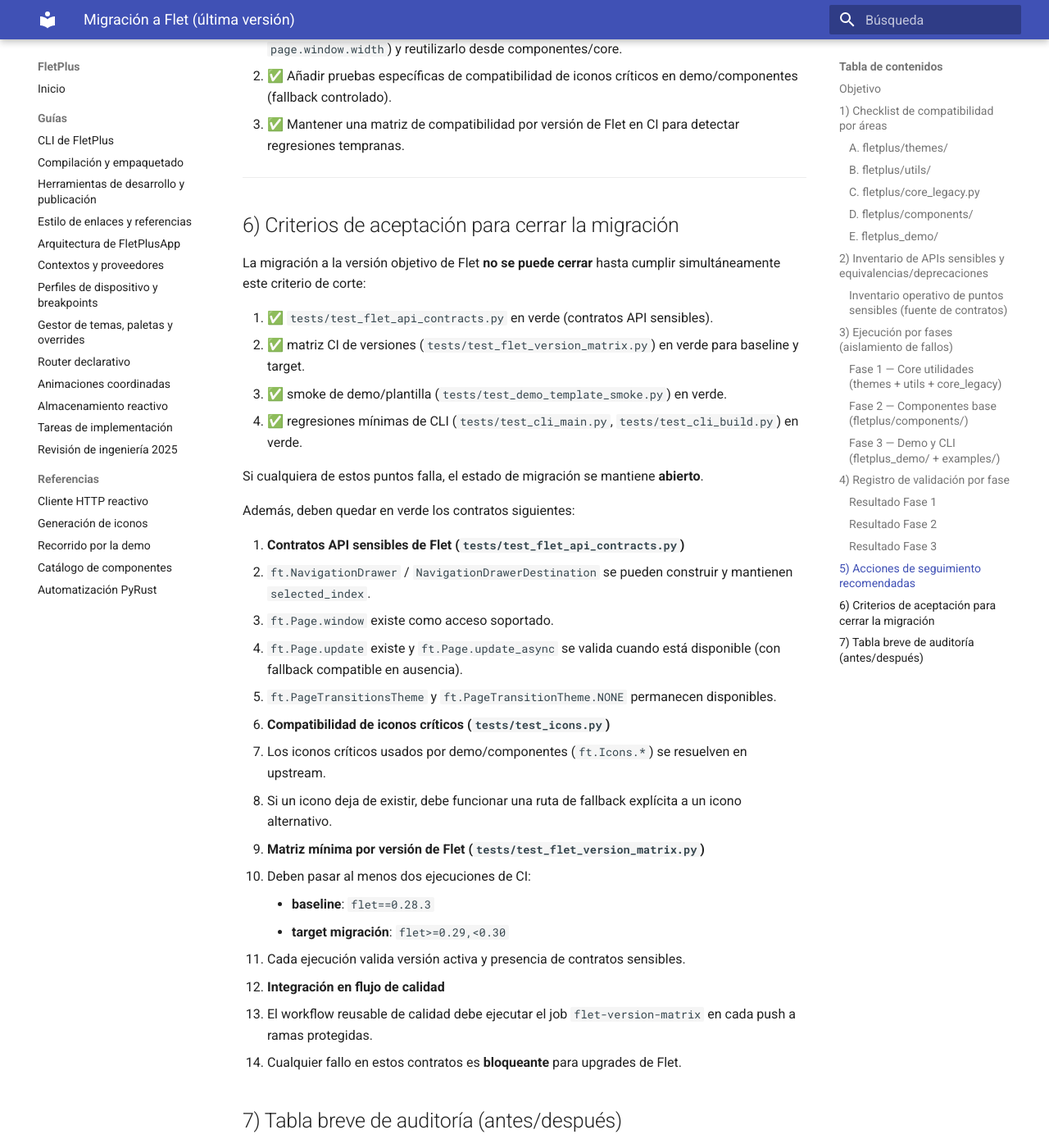
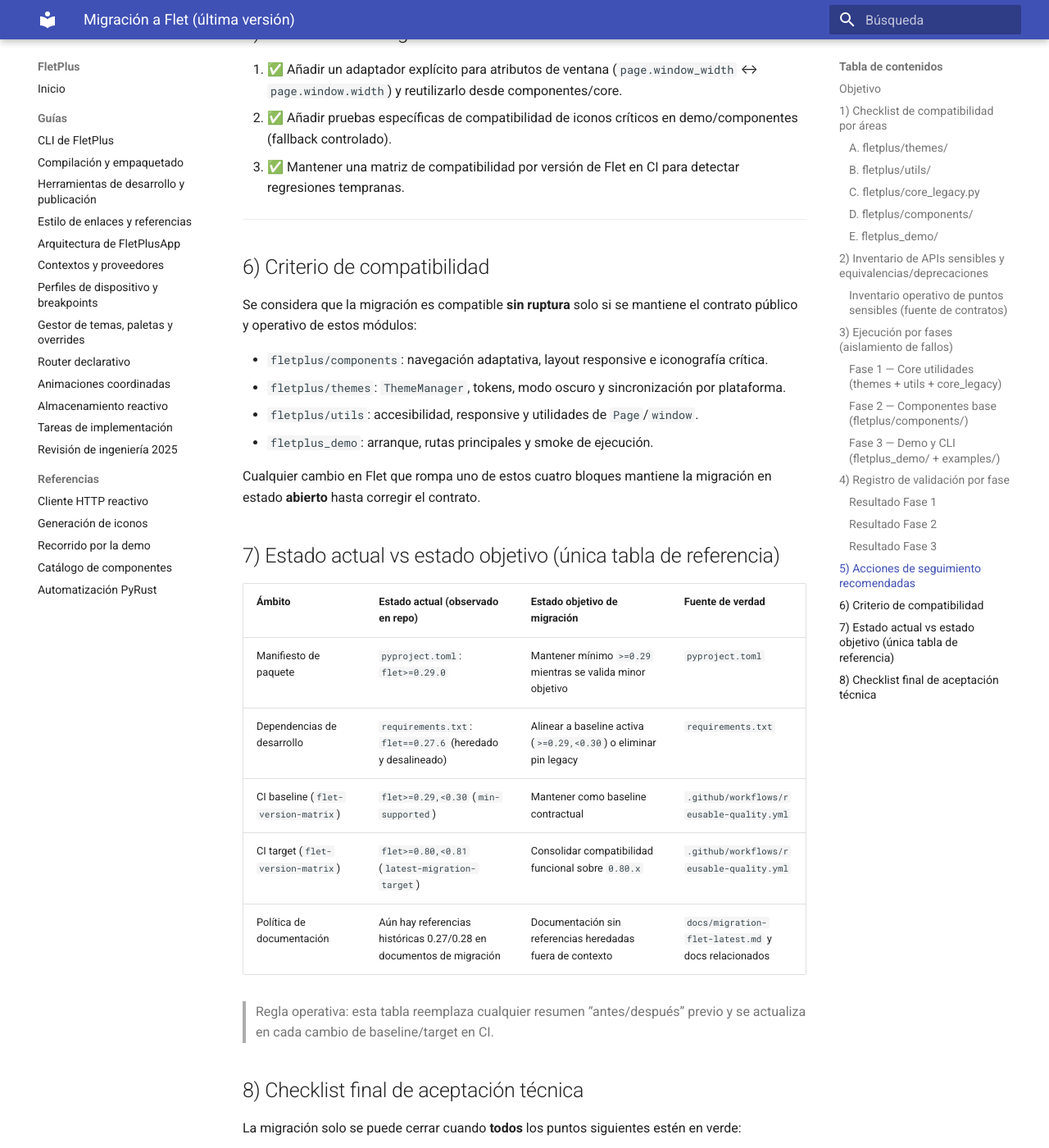
Before and after one commit to Alphonsus411/FletPlus, an MkDocs documentation site: the page built from docs/migration-flet-latest.md, in a window 1280 px wide and 1400 px high, scrolled down 5624 px. Shown: the whole window at 82% size. Built offline with MkDocs 1.6.1 and Material for MkDocs 9.7.7, drawn with Linux system fonts in a browser that asks for light colours; some of the changed text lies outside the part shown.

Commit message:
docs: alinear guía de migración de Flet con CI y manifiestos

```diff
--- a/docs/migration-flet-latest.md
+++ b/docs/migration-flet-latest.md
@@ -10,8 +10,8 @@
 - `fletplus/core_legacy.py`
 - `fletplus_demo/`
 
-**Versión baseline vigente**: `flet==0.28.3`
-**Versión target vigente**: `flet>=0.29,<0.30`
+**Versión mínima soportada (estado actual)**: `flet>=0.29,<0.30` (según `pyproject.toml` y job `min-supported` de CI).
+**Versión objetivo de migración (estado objetivo)**: `flet>=0.80,<0.81` (según job `latest-migration-target` de CI).
 
 ---
 
@@ -154,46 +154,37 @@
 
 ---
 
-## 6) Criterios de aceptación para cerrar la migración
+## 6) Criterio de compatibilidad
 
-La migración a la versión objetivo de Flet **no se puede cerrar** hasta cumplir simultáneamente este criterio de corte:
+Se considera que la migración es compatible **sin ruptura** solo si se mantiene el contrato público y operativo de estos módulos:
 
-1. ✅ `tests/test_flet_api_contracts.py` en verde (contratos API sensibles).
-2. ✅ matriz CI de versiones (`tests/test_flet_version_matrix.py`) en verde para baseline y target.
-3. ✅ smoke de demo/plantilla (`tests/test_demo_template_smoke.py`) en verde.
-4. ✅ regresiones mínimas de CLI (`tests/test_cli_main.py`, `tests/test_cli_build.py`) en verde.
+- `fletplus/components`: navegación adaptativa, layout responsive e iconografía crítica.
+- `fletplus/themes`: `ThemeManager`, tokens, modo oscuro y sincronización por plataforma.
+- `fletplus/utils`: accesibilidad, responsive y utilidades de `Page`/`window`.
+- `fletplus_demo`: arranque, rutas principales y smoke de ejecución.
 
-Si cualquiera de estos puntos falla, el estado de migración se mantiene **abierto**.
+Cualquier cambio en Flet que rompa uno de estos cuatro bloques mantiene la migración en estado **abierto** hasta corregir el contrato.
 
-Además, deben quedar en verde los contratos siguientes:
+## 7) Estado actual vs estado objetivo (única tabla de referencia)
 
-1. **Contratos API sensibles de Flet (`tests/test_flet_api_contracts.py`)**
-   - `ft.NavigationDrawer` / `NavigationDrawerDestination` se pueden construir y mantienen `selected_index`.
-   - `ft.Page.window` existe como acceso soportado.
-   - `ft.Page.update` existe y `ft.Page.update_async` se valida cuando está disponible (con fallback compatible en ausencia).
-   - `ft.PageTransitionsTheme` y `ft.PageTransitionTheme.NONE` permanecen disponibles.
+| Ámbito | Estado actual (observado en repo) | Estado objetivo de migración | Fuente de verdad |
+|---|---|---|---|
+| Manifiesto de paquete | `pyproject.toml`: `flet>=0.29.0` | Mantener mínimo `>=0.29` mientras se valida minor objetivo | `pyproject.toml` |
+| Dependencias de desarrollo | `requirements.txt`: `flet==0.27.6` (heredado y desalineado) | Alinear a baseline activa (`>=0.29,<0.30`) o eliminar pin legacy | `requirements.txt` |
+| CI baseline (`flet-version-matrix`) | `flet>=0.29,<0.30` (`min-supported`) | Mantener como baseline contractual | `.github/workflows/reusable-quality.yml` |
+| CI target (`flet-version-matrix`) | `flet>=0.80,<0.81` (`latest-migration-target`) | Consolidar compatibilidad funcional sobre `0.80.x` | `.github/workflows/reusable-quality.yml` |
+| Política de documentación | Aún hay referencias históricas 0.27/0.28 en documentos de migración | Documentación sin referencias heredadas fuera de contexto | `docs/migration-flet-latest.md` y docs relacionados |
 
-2. **Compatibilidad de iconos críticos (`tests/test_icons.py`)**
-   - Los iconos críticos usados por demo/componentes (`ft.Icons.*`) se resuelven en upstream.
-   - Si un icono deja de existir, debe funcionar una ruta de fallback explícita a un icono alternativo.
+> Regla operativa: esta tabla reemplaza cualquier resumen “antes/después” previo y se actualiza en cada cambio de baseline/target en CI.
 
-3. **Matriz mínima por versión de Flet (`tests/test_flet_version_matrix.py`)**
-   - Deben pasar al menos dos ejecuciones de CI:
-     - **baseline**: `flet==0.28.3`
-     - **target migración**: `flet>=0.29,<0.30`
-   - Cada ejecución valida versión activa y presencia de contratos sensibles.
+## 8) Checklist final de aceptación técnica
 
-4. **Integración en flujo de calidad**
-   - El workflow reusable de calidad debe ejecutar el job `flet-version-matrix` en cada push a ramas protegidas.
-   - Cualquier fallo en estos contratos es **bloqueante** para upgrades de Flet.
+La migración solo se puede cerrar cuando **todos** los puntos siguientes estén en verde:
 
-## 7) Tabla breve de auditoría (antes/después)
+- [ ] **Contratos de API sensible**: `tests/test_flet_api_contracts.py` valida navegación, `Page.window`, `update/update_async` y transiciones.
+- [ ] **Compatibilidad de iconos críticos**: `tests/test_icons.py` valida resolución de `ft.Icons.*` y fallback explícito.
+- [ ] **Smoke de demo**: `tests/test_demo_template_smoke.py` confirma arranque básico del flujo demo/template.
+- [ ] **Matriz CI de versiones Flet**: `tests/test_flet_version_matrix.py` en verde para `min-supported` y `latest-migration-target`.
+- [ ] **Regresión CLI mínima**: `tests/test_cli_main.py` y `tests/test_cli_build.py` en verde.
 
-| Ámbito | Antes | Después |
-|---|---|---|
-| Dependencia baseline (tests de compatibilidad) | `flet==0.27.6` | `flet==0.28.3` |
-| Dependencia target (upgrade activo) | `flet>=0.28,<0.29` | `flet>=0.29,<0.30` |
-| Política documentada en README/tooling | Objetivo `0.28.x` | Objetivo `0.29.x` |
-| CI (`flet-version-matrix` en reusable quality) | baseline `0.27` + target `0.28` | baseline `0.28` + target `0.29` |
-
-> Esta tabla se mantiene como resumen ejecutivo para auditoría de upgrades y rollbacks.
+Si cualquier ítem falla, el estado de migración permanece **abierto** y no se promueve la versión objetivo como estable.
```
